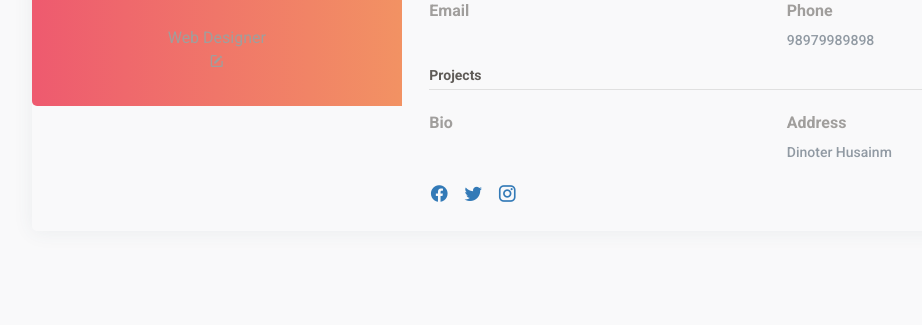
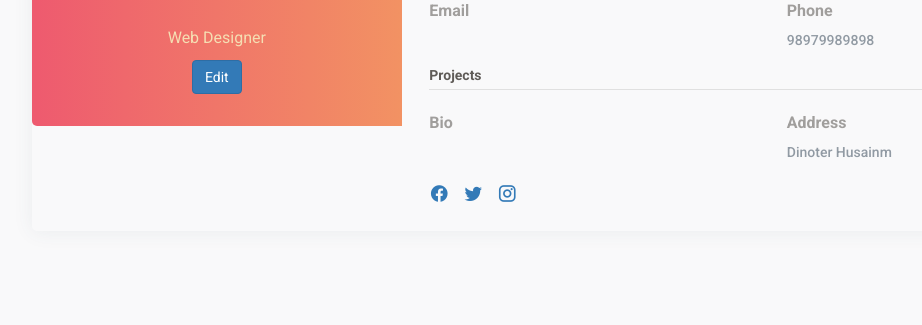
Before and after one commit to BackendPython/django-furn-master, a Django app: page /profile in a window 1280 px wide; the page is wider, and only the part inside the window is pictured. Shown: the part 286-611 px from the top of that part, without its empty margins (250-1172 px from the left). Run offline with Django 4.2, Linux system fonts and the light colour scheme; some libraries are stand-ins or nearby versions.

Commit message:
heroku deploy

```diff
--- a/templates/pages/profile.html
+++ b/templates/pages/profile.html
@@ -18,8 +18,9 @@
                                         alt="User-Profile-Image">
                                 </div>
                                 <h6 class="f-w-600">{{ user.first_name }}</h6>
-                                <p>Web Designer</p>
-                                <i class=" mdi mdi-square-edit-outline feather icon-edit m-t-10 f-16"></i>
+                                <p style="color: wheat; margin-top: 10px">Web Designer</p>
+                                <button type="submit" class="btn btn-primary" style="margin-top: 10px">Edit</button>
+                                <!-- <i class="mdi mdi-square-edit-outline feather icon-edit m-t-10 f-16"></i> -->
                             </div>
                         </div>
                         <div class="col-sm-8">
```
